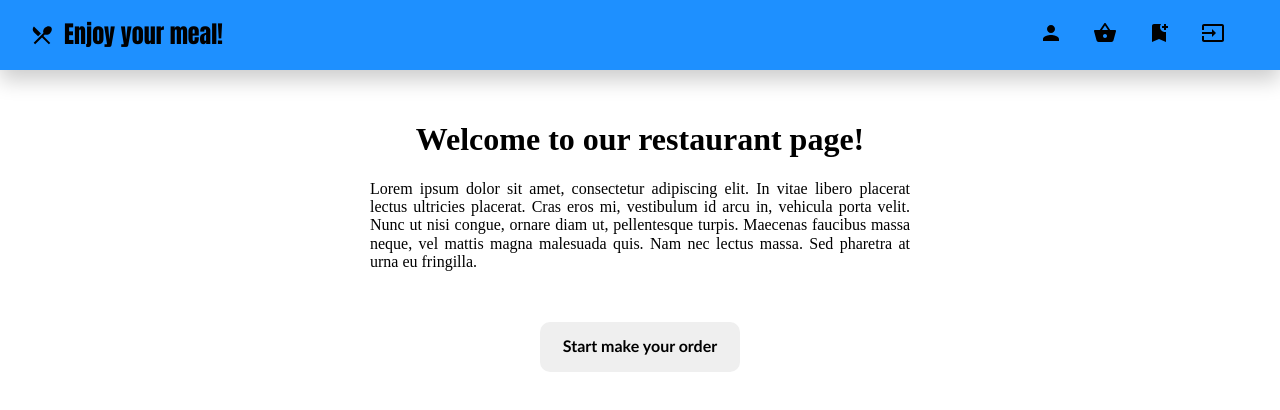
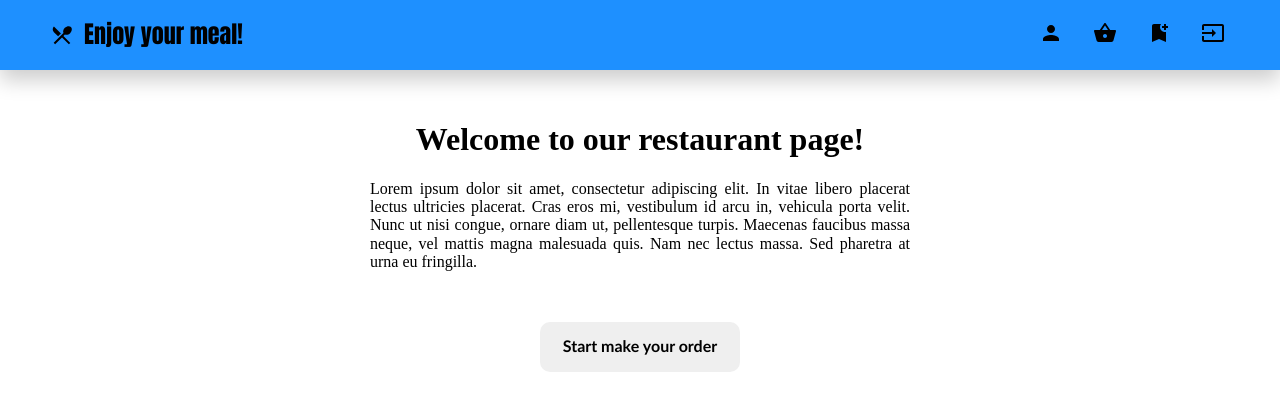
Before and after one commit to gorakuba/restaurant-app, a React (Create React App) app: page / in a window 1280 px wide. Shown: the top 410 px of the page. Built offline with nearby package versions, Linux system fonts and the light colour scheme; a web font is replaced by a local one.

Commit message:
28.04 v2

```diff
--- a/src/components/Header/Header.js
+++ b/src/components/Header/Header.js
@@ -8,6 +8,7 @@ import {
   BasketCounter,
   HomeLink,
   HeaderRightIcon,
+  HeaderLeft,
 } from "./Header.styled";
 
 //icons
@@ -42,14 +43,14 @@ const Header = () => {
       transition={{ delay: 0.2 }}
     >
       <HeaderStyle>
-        <HeaderLeftTitle>
+        <HeaderLeft>
           <Link to='/' style={{ textDecoration: "none" }}>
             <HomeLink>
               <RestaurantMenuIcon />
               <HeaderLeftTitle>Enjoy your meal!</HeaderLeftTitle>
             </HomeLink>
           </Link>
-        </HeaderLeftTitle>
+        </HeaderLeft>
 
         <HeaderRight>
           <HeaderRightIcon>
--- a/src/components/Header/Header.styled.js
+++ b/src/components/Header/Header.styled.js
@@ -20,6 +20,10 @@ export const HomeLink = styled.div`
   &:hover {
     cursor: pointer;
   }
+`;
+
+export const HeaderLeft = styled.div`
+  margin-left: 30px;
 `;
 
 export const HeaderLeftTitle = styled.div`
```
